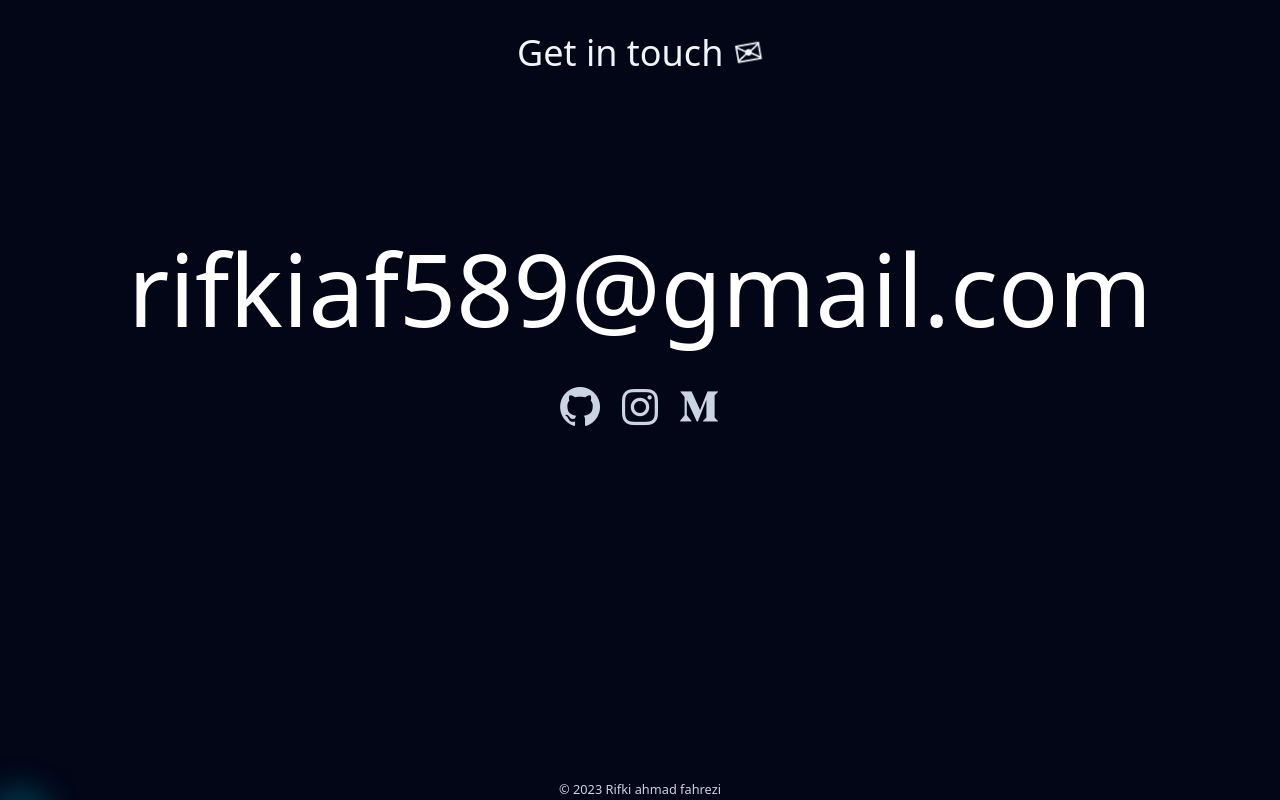
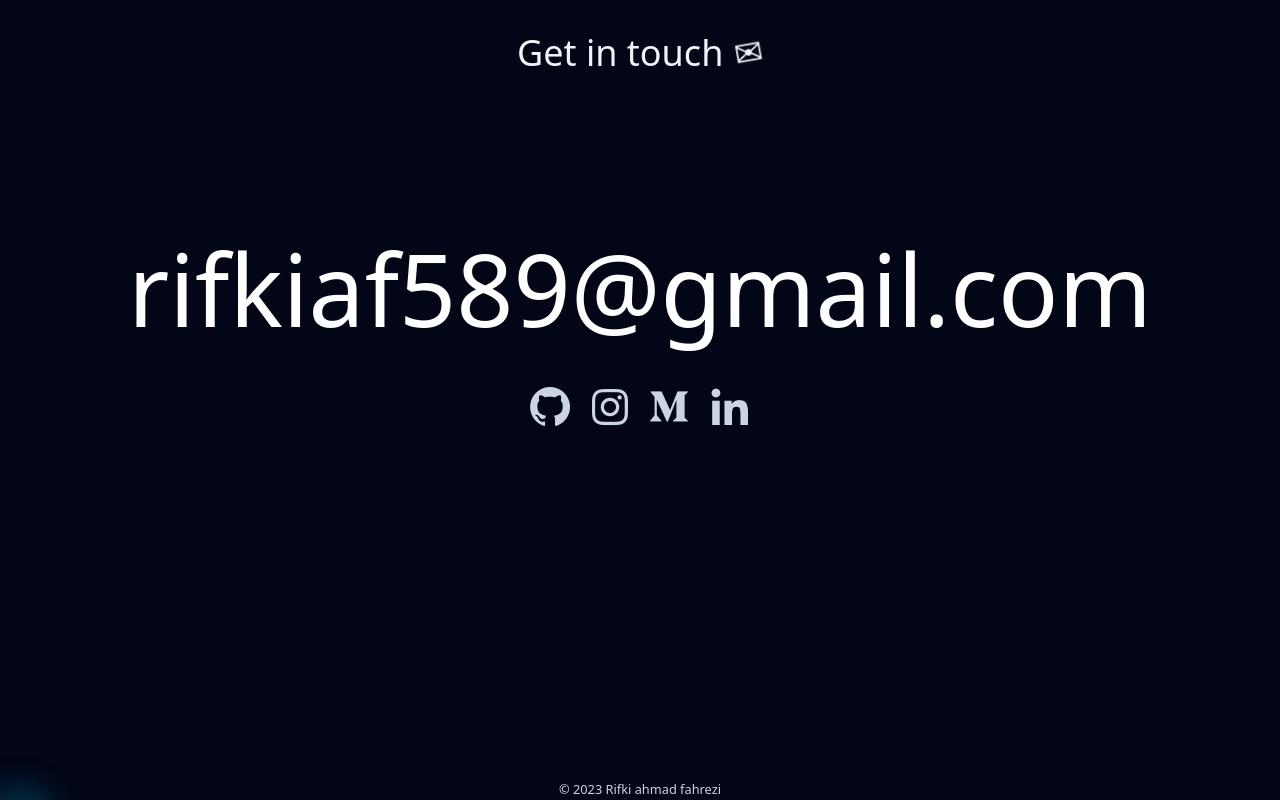
Before and after one commit to rifkiahmadfahrezi/rifkiahmadfahrezi.github.io, a React (Vite) app: page / in a window 1280 px wide. Shown: the part 2696-3496 px from the top of the page. Built offline with nearby package versions, Linux system fonts and the light colour scheme; a web font is replaced by a local one.

Commit message:
add linkedin link & change file name

```diff
--- a/src/components/templates/contactSection/index.jsx
+++ b/src/components/templates/contactSection/index.jsx
@@ -37,7 +37,7 @@ export default function ContactSection(){
                                         className='text-5xl text-slate-300 hover:text-white custom-cursor'
                                         target='_blank'
                                         aria-label="visit my instagram"
-                                        href="https://www.instagram.com/rifkii_30/"
+                                        href="https://www.instagram.com/nekode.id/"
                                     ><i className='bx bxl-instagram custom-cursor'></i></a>
                                     <a
                                         className='text-5xl text-slate-300 hover:text-white custom-cursor'
@@ -45,6 +45,12 @@ export default function ContactSection(){
                                         aria-label="visit my medium"
                                         href="https://rifkiaf.medium.com/"
                                     ><i className='bx bxl-medium custom-cursor'></i></a>
+                                    <a
+                                        className='text-5xl text-slate-300 hover:text-white custom-cursor'
+                                        target='_blank'
+                                        aria-label="visit my linkedin"
+                                        href="https://www.linkedin.com/in/rifki-ahmad-fahrezi"
+                                    ><i className='bx bxl-linkedin custom-cursor'></i></a>
                                 </div>
                             </div>
                         </div>
```
Also changed, not shown: db.json (renamed from projects.json).
